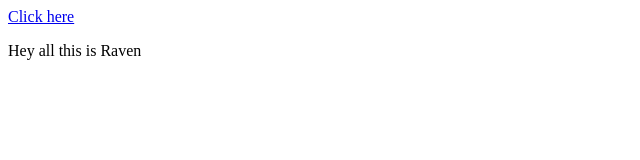
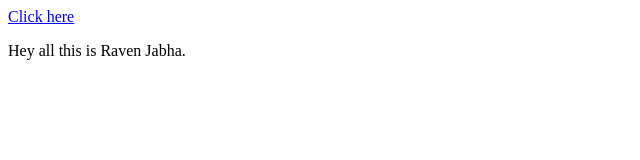
Before and after one commit to RavenJabhaJoseph/git_practices, a plain HTML site: page index.html in a window 1280 px wide. Shown: the full height of the page, 0-640 px from the left. Drawn offline with Linux system fonts and the light colour scheme.

Commit message:
index.html para tag changed

```diff
--- a/index.html
+++ b/index.html
@@ -8,7 +8,7 @@
 <body>
 	<a href="src-img.jpg">Click here</a>
 	<div class="container">
-		<p>Hey all this is Raven</p>
+		<p>Hey all this is Raven Jabha.</p>
 	</div>
 </body>
 </html>
```
